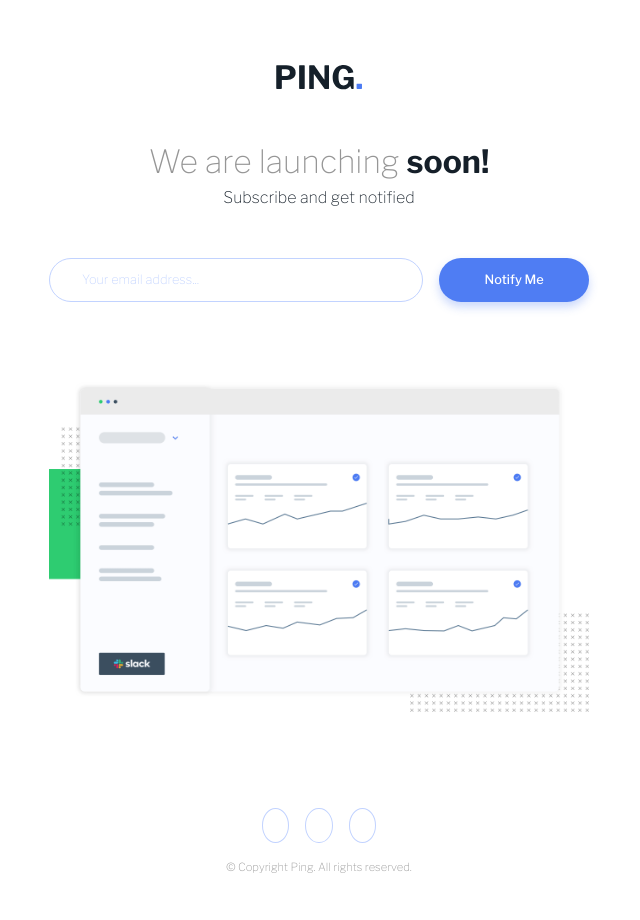
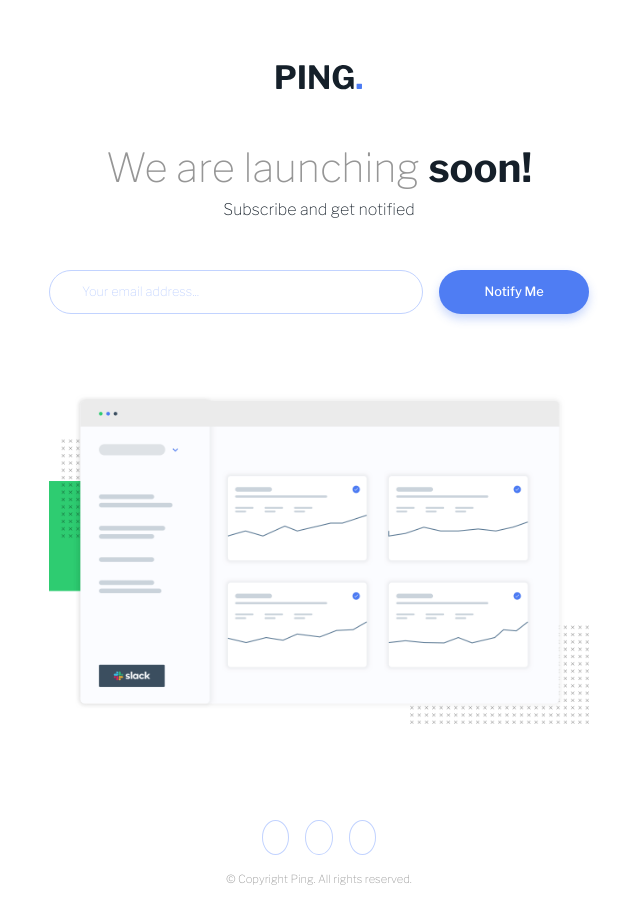
Before and after one commit to ranieto/frontend-mentor, a SvelteKit app: page /ping-single-column-coming-soon in a window 1280 px wide. Shown: the whole page, without its empty margins (321-961 px from the left). Built offline with nearby package versions, Linux system fonts and the light colour scheme; some icons are missing.

Commit message:
Increase h1 font-size on ping challenge

```diff
--- a/src/routes/ping-single-column-coming-soon/+page.svelte
+++ b/src/routes/ping-single-column-coming-soon/+page.svelte
@@ -72,7 +72,7 @@
 	}
 
 	h1 {
-		font-size: 2rem;
+		font-size: 2.5rem;
 		color: var(--gray);
 
 		& span {
```
